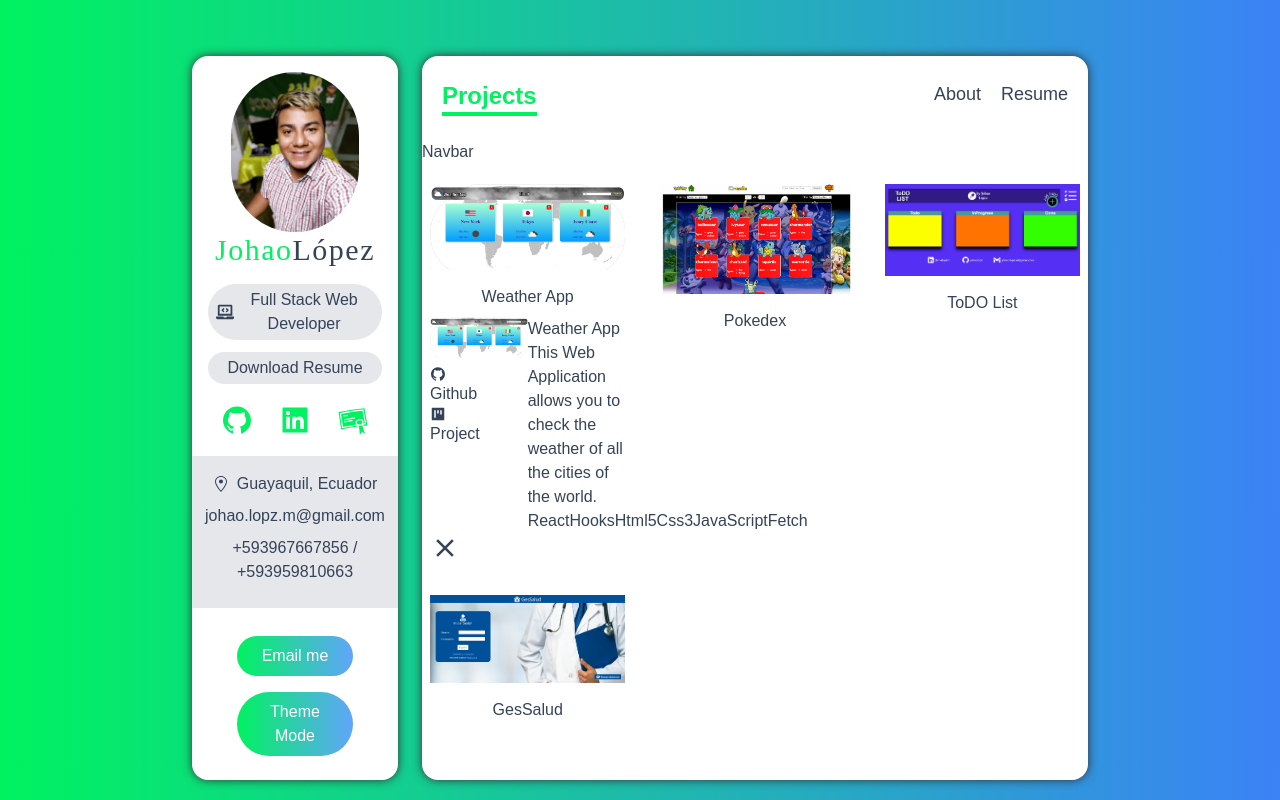
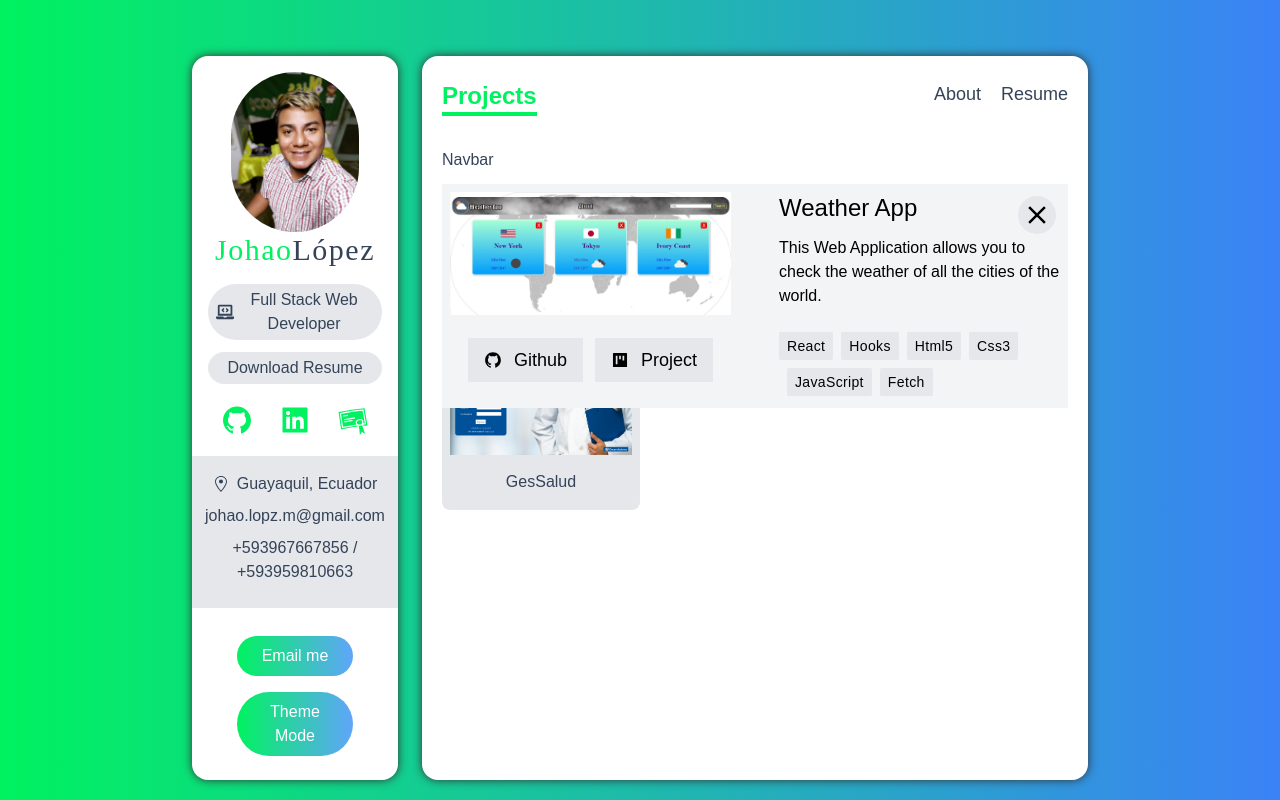
Before and after one commit to johaolopz/portfolio, a Next.js app: page /projects in a window 1280 px wide. Both pictures are taken after a click on the picture 527 px from the left and 226 px from the top of the page. Built offline with nearby package versions, Linux system fonts and the light colour scheme; a web font is replaced by a local one.

Commit message:
styles in Projects component

```diff
--- a/components/ProjectCard.tsx
+++ b/components/ProjectCard.tsx
@@ -32,33 +32,38 @@
 
             {
                 showDetail && (
-                <div className='grid md:grid-cols-2'>
+                <div className='grid md:grid-cols-2 absolute top-0 left-0 z-10 h-auto w-full gap-x-12
+                                text-black bg-gray-100 dark:text-white dark:bg-dark-100 p-2'>
                     <div>
                         <Image
                             src={image}
                             alt={name}
                         />
-                        <div>
-                            <a href={github_url}>
+                        <div className='flex justify-center my-4 space-x-3'>
+                            <a href={github_url} className='flex items-center px-4 py-2 space-x-3 text-lg bg-gray-200 dar:bg-dark-200'>
                                 <AiFillGithub/> <span>Github</span>
                             </a>
-                            <a href={deployed_url}>
+                            <a href={deployed_url} className='flex items-center px-4 py-2 space-x-3 text-lg bg-gray-200 dar:bg-dark-200'>
                                 <AiFillProject/> <span>Project</span>
                             </a>
                         </div>
                     </div>
                     <div>
-                        <h2>{name}</h2>
-                        <h3>{description}</h3>
-                        <div>
+                        <h2 className='mb-3 text-xl font-medium md:text-2xl'>{name}</h2>
+                        <h3 className='mb-3 font-medium'>{description}</h3>
+                        <div className='flex flex-wrap mt-5 space-x-2 text-sm tracking-wide'>
                             {
                                 key_techs.map((tech)=>(
-                                    <span key={tech}>{tech}</span>
+                                    <span key={tech}
+                                      className='px-2 py-1 my-1 bg-gray-200 dark:bg-dark-200 rounded-sm'
+                                    >{tech}</span>
                                 ))
                             }
                         </div>
                     </div>
-                    <button onClick={()=>setShowDetail(false)}>
+                    <button onClick={()=>setShowDetail(false)}
+                        className='absolute p-1 rounded-full top-3 right-3 focus:outline-none bg-gray-200 dark:bg-dark-200'
+                    >
                         <MdClose size={30} />
                     </button>
                 </div>)
--- a/pages/projects.tsx
+++ b/pages/projects.tsx
@@ -4,14 +4,14 @@
 const projects = () => {
     let divKeyId=0;
     return (
-        <div>
+        <div className="px-5 py-2 overflow-y-scroll" style={{height:'65vh'}}>
             <nav>Navbar</nav>
-            <div className="grid grid-cols-12 gap-4 my-3">
+            <div className="grid grid-cols-12 gap-4 my-3 relative">
             {
                 project.map(project => {
                     divKeyId++;
                     return (
-                    <div className="col-span-12 sm:col-span-6 lg:col-span-4 p-2" key={divKeyId}>
+                    <div className="col-span-12 sm:col-span-6 lg:col-span-4 p-2 bg-gray-200 dark:bg-dark-200 rounded-lg" key={divKeyId}>
                         <ProjectCard project={project} key={project.name} />
                     </div>
                 )})
--- a/tailwind.config.js
+++ b/tailwind.config.js
@@ -18,7 +18,7 @@
         },
         dark:{
           DEFAULT:"#010101",
-          100:"#0a0b1e",
+          100:"#0a0b0e",
           200:"#16181d",
           300:"#16181d",
           500:"#0f1115",
```
